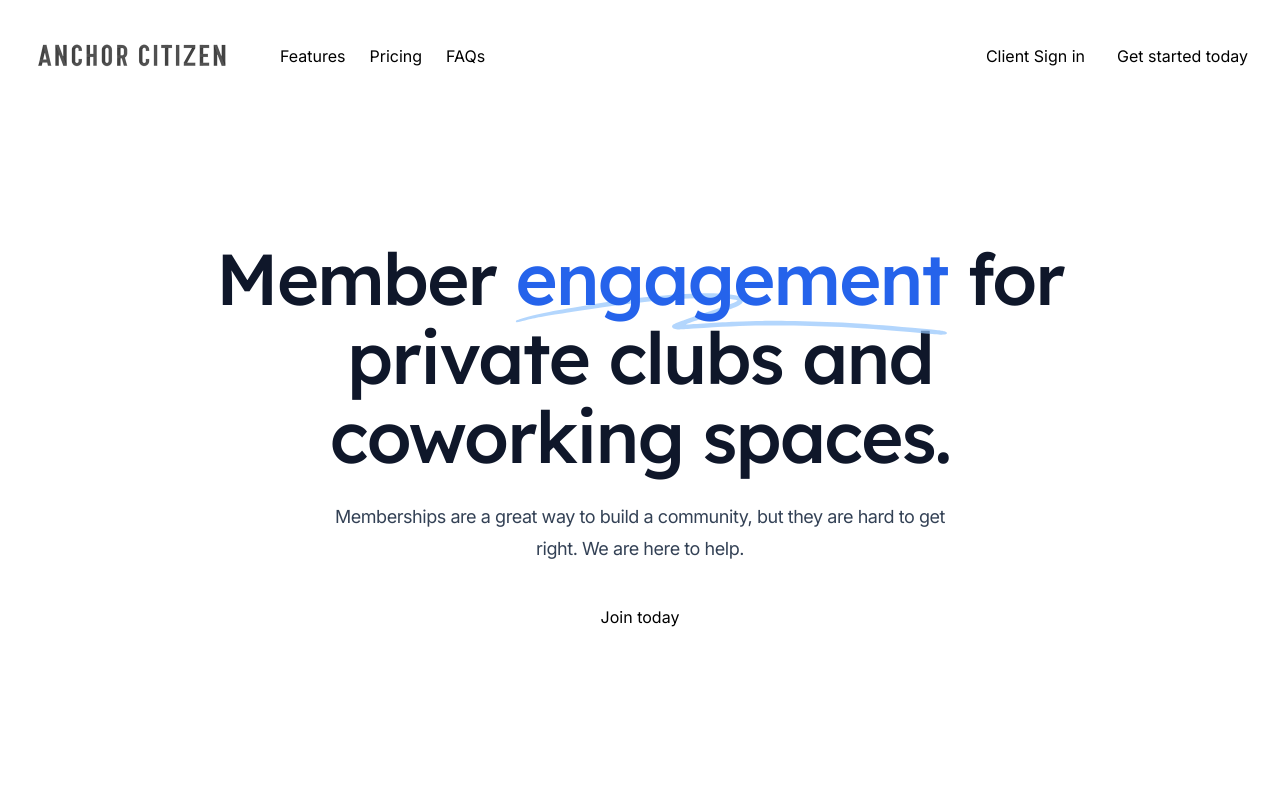
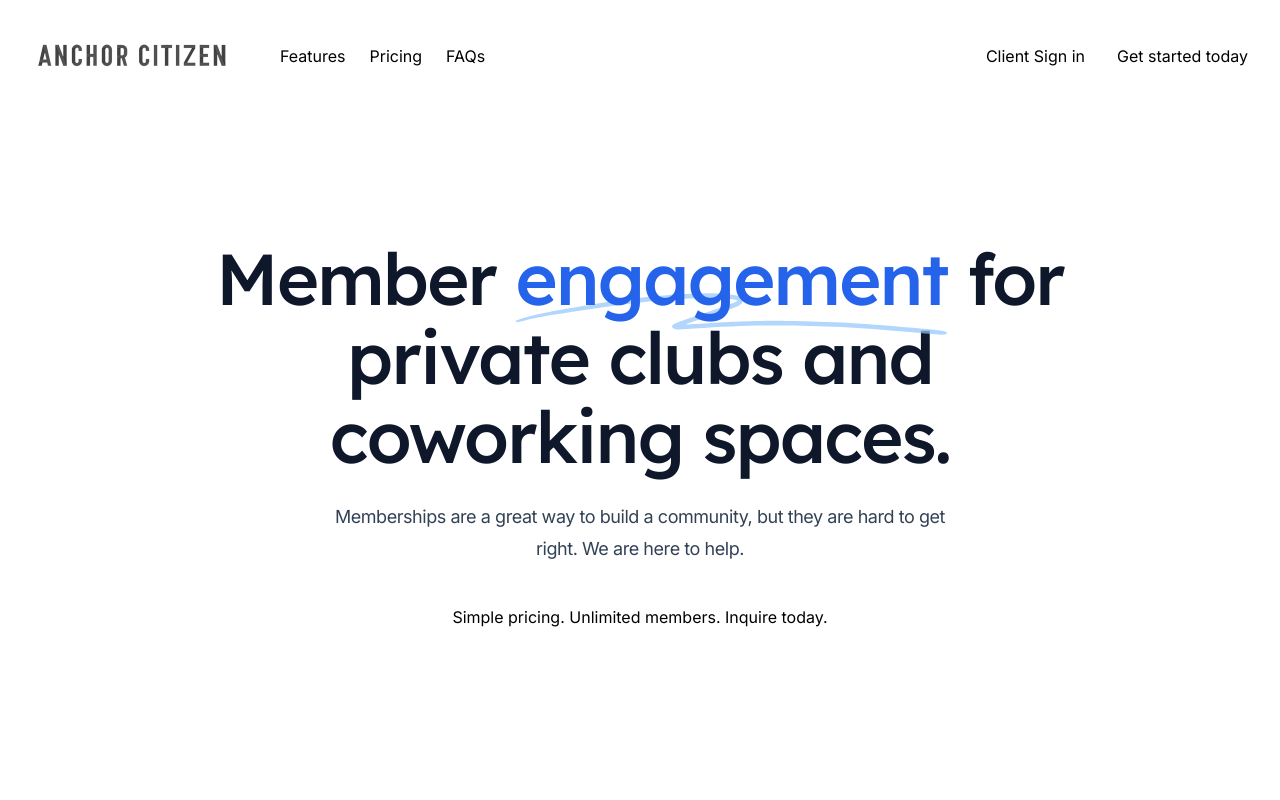
Before and after one commit to ellym/anchor-citizen, a Next.js app: page / in a window 1280 px wide. Shown: the top 800 px of the page. Built offline with nearby package versions, Linux system fonts and the light colour scheme.

Commit message:
Touch top.

```diff
--- a/src/components/Hero.jsx
+++ b/src/components/Hero.jsx
@@ -27,7 +27,7 @@ export function Hero() {
         Memberships are a great way to build a community, but they are hard to get right. We are here to help.
       </p>
       <div className="mt-10 flex justify-center gap-x-6">
-        <Button href="/register">Join today</Button>
+        <Button href="/register">Simple pricing. Unlimited members. Inquire today.</Button>
       </div>
       <div className="mt-36 lg:mt-44">
         <p className="font-display text-base text-slate-900">
```
